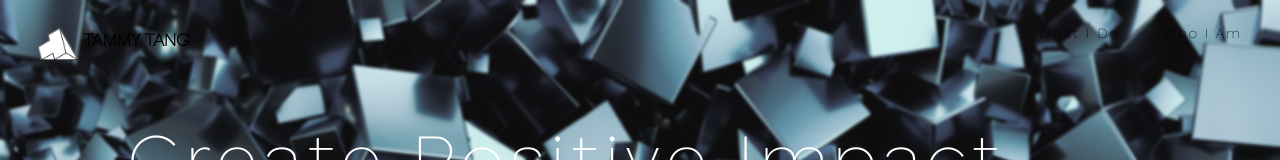
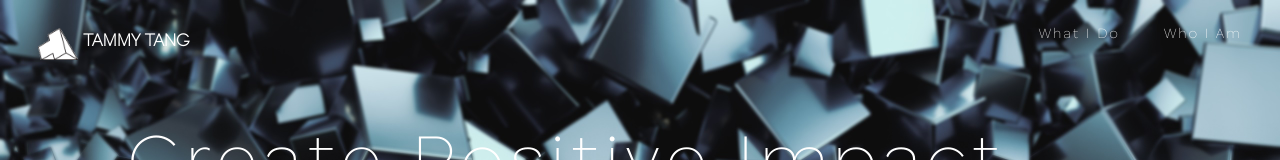
Before and after one commit to Hangie921/tammy, a plain HTML site: page index.html in a window 1280 px wide. Shown: the top 160 px of the page. Drawn offline with nearby package versions, Linux system fonts and the light colour scheme.

Commit message:
fix nav bar color

```diff
--- a/css/main.css
+++ b/css/main.css
@@ -164,6 +164,10 @@ ul li {
   text-transform: uppercase;
 }
 
+#header .logo.white {
+  color: #fff;
+}
+
 #header.fixed {
   background-color: #fff;
   opacity: 0.9;
@@ -199,6 +203,8 @@ ul li {
   display: inline-block;
 }
 
+
+
 .navigation a {
   color: #000;
   font-size: 14px;
@@ -208,9 +214,13 @@ ul li {
   text-transform: capitalize;
 }
 
+.navigation a.white{
+  color: #fff;
+}
+
 .navigation a:hover,
 .navigation a.active {
-  color: #ffcc00;
+  color: #ffcc00 !important;
 }
 
 .nav-toggle {
--- a/index.html
+++ b/index.html
@@ -26,14 +26,14 @@
     <!-- Navigation Section -->
     <header id="header">
       <div class="header-content clearfix">
-        <a class="logo" href="index.html">
+        <a class="logo white" href="index.html">
           <img src="images/Tammy_logo.png" alt="logo" width="40px">
           Tammy Tang
         </a>
         <nav class="navigation" role="navigation">
           <ul class="primary-nav">
-            <li><a href="#portfolio">What I do</a></li>
-            <li><a href="#about">Who I am</a></li>
+            <li><a class="white" href="#portfolio">What I do</a></li>
+            <li><a class="white" href="#about">Who I am</a></li>
           </ul>
         </nav>
         <a href="#" class="nav-toggle">Menu<span></span></a>
--- a/js/main.js
+++ b/js/main.js
@@ -5,8 +5,12 @@ $(document).ready(function() {
 
     if (scroll >= 50) {
       $('#header').addClass('fixed');
+      $('#header a').removeClass('white');
+      $('.logo').removeClass('white')
     } else {
       $('#header').removeClass('fixed');
+      $('#header a').addClass('white');
+      $('.logo').addclass('white')
     }
   });
 
@@ -21,18 +25,18 @@ $(document).ready(function() {
   var sections = $('section')
   nav = $('nav[role="navigation"]');
 
-	$(window).on('scroll', function () {
+  $(window).on('scroll', function() {
     var cur_pos = $(this).scrollTop();
     sections.each(function() {
       var top = $(this).offset().top - 276
       bottom = top + $(this).outerHeight();
       if (cur_pos >= top && cur_pos <= bottom) {
         nav.find('a').removeClass('active');
-	      		nav.find('a[href="#'+$(this).attr('id')+'"]').addClass('active');
+        nav.find('a[href="#' + $(this).attr('id') + '"]').addClass('active');
       }
     });
   });
-	nav.find('a').on('click', function () {
+  nav.find('a').on('click', function() {
     var $el = $(this)
     id = $el.attr('href');
     $('html, body').animate({
```
Lines whose indentation alone changed are shown as unchanged.
